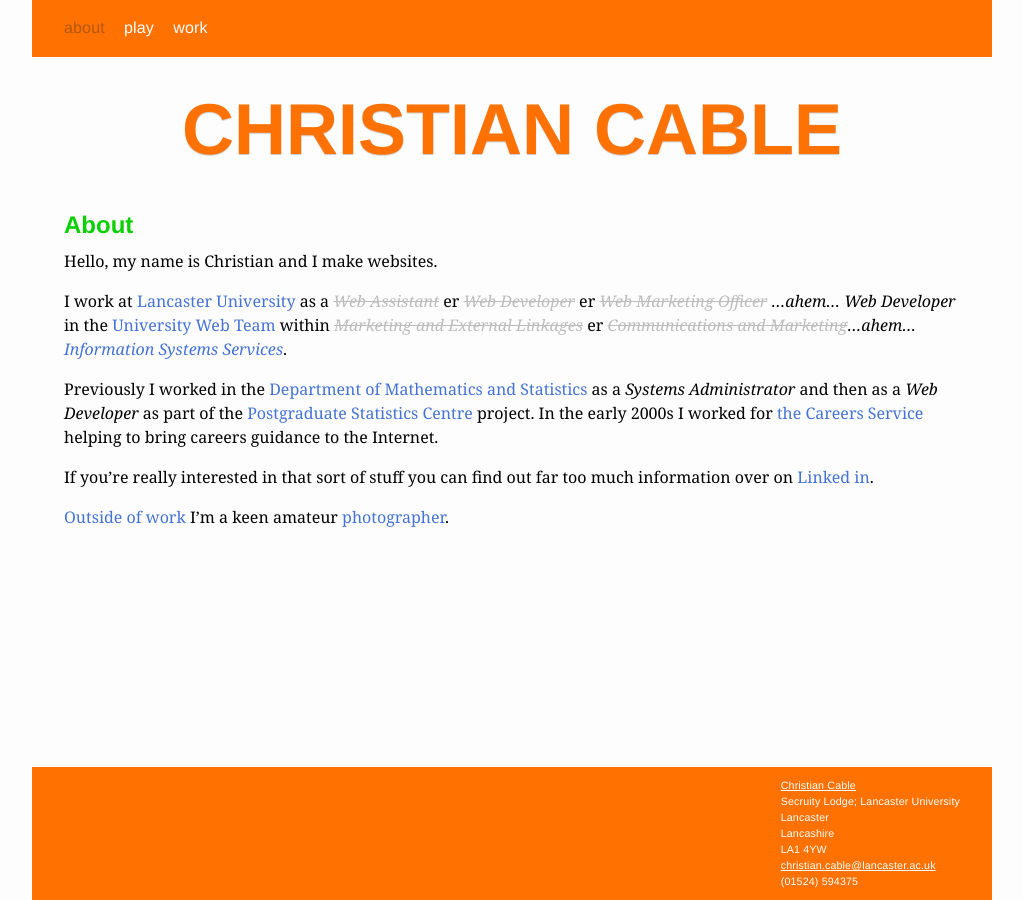
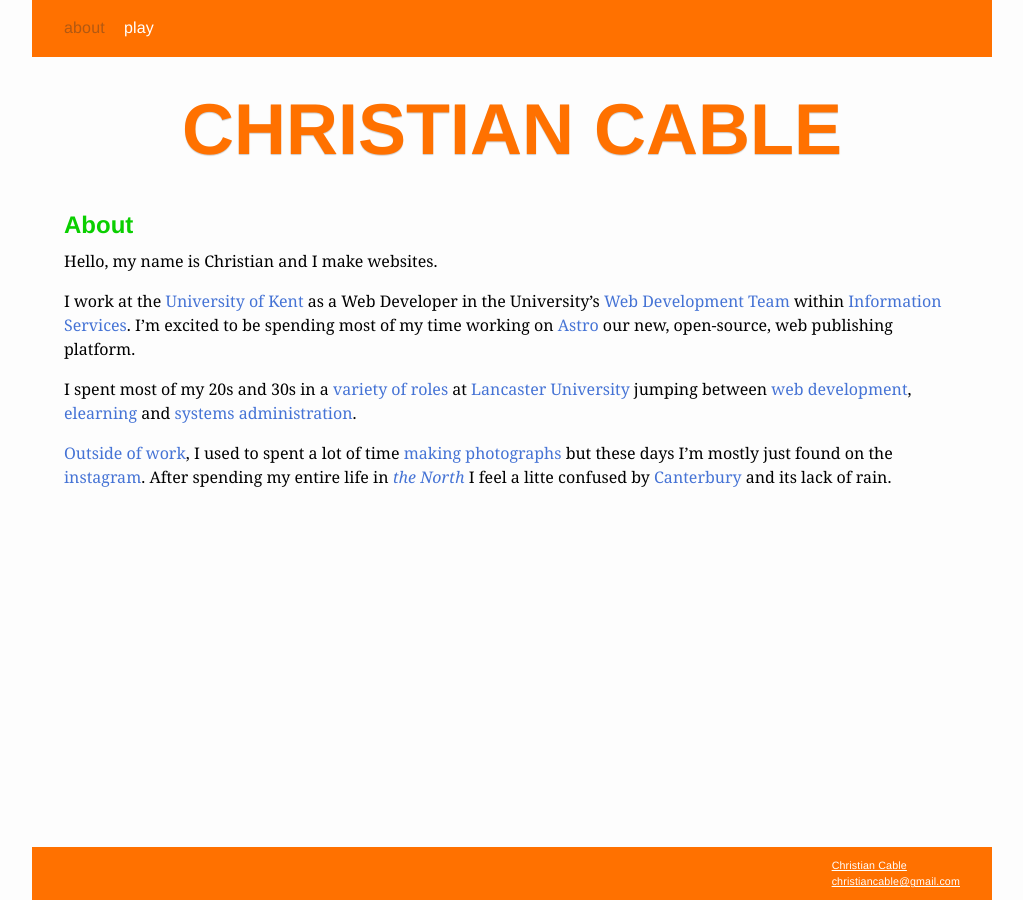
Before and after one commit to christiancable/christiancable.github.io, a Jekyll site: the page built from index.md, in a window 1280 px wide. Shown: the whole page, without its empty margins (128-1151 px from the left). Built offline with Jekyll 4.4.1, drawn with Linux system fonts in a browser that asks for light colours.

Commit message:
Updated for Kent

```diff
--- a/_includes/footer.html
+++ b/_includes/footer.html
@@ -1,15 +1,8 @@
 <div id="footer">
     <span id="contact">
         <span id="hcard-Christian-Cable" class="vcard">
-            <a class="url fn" href="http://www.lancs.ac.uk/~cable">Christian Cable</a>
-            <span class="adr">
-                <span class="street-address">Secruity Lodge; Lancaster University</span>
-                <span class="locality">Lancaster</span>
-                <span class="region">Lancashire</span>
-                <span class="postal-code">LA1 4YW</span>
-            </span>
-            <span class="email"><a href="mailto:christian.cable@lancaster.ac.uk">christian.cable@lancaster.ac.uk</a></span>
-            <span class="tel">(01524)  594375</span>
+            <a class="url fn" href="http://christiancable.co.uk">Christian Cable</a>
+            <span class="email"><a href="mailto:christiancable@gmail.com">christiancable@gmail.com</a></span>
         </span>
     </span>
 </div> <!-- footer -->
--- a/_includes/head.html
+++ b/_includes/head.html
@@ -1,5 +1,6 @@
 <head>
     <meta name="viewport" content="width=device-width, initial-scale=1.0, maximum-scale=1.0, minimum-scale=1.0">
+    <meta charset="utf-8">
     <title>{% if page.title %}{{ site.title }} : {{ page.shorttitle }}{% else %}{{ site.title }}{% endif %}</title>
     <meta name="description" content="{{ site.description }}">
     <link rel="canonical" href="{{ page.url | replace:'index.html','' | prepend: site.baseurl | prepend: site.url }}">
--- a/index.md
+++ b/index.md
@@ -9,20 +9,20 @@ menu: true
 
 Hello, my name is Christian and I make websites.
 
-I work at [Lancaster University][lancaster-university] as a <s>Web Assistant</s> er <s>Web Developer</s> er <s>Web Marketing Officer</s> _...ahem..._ _Web Developer_ in the [University Web Team][web-team] within <s>Marketing and External Linkages</s> er <s>Communications and Marketing</s>_...ahem..._ *[Information Systems Services][iss]*.
+I work at the [University of Kent][kent-univeristy] as a Web Developer in the University's [Web Development Team][web-team] within [Information Services][is]. I'm excited to be spending most of my time working on [Astro](https://github.com/unikent/astro) our new, open-source, web publishing platform.
 
-Previously I worked in the [Department of Mathematics and Statistics][maths] as a _Systems Administrator_ and then as a _Web Developer_ as part of the [Postgraduate Statistics Centre][psc] project. In the early 2000s I worked for [the Careers Service][careers] helping to bring careers guidance to the Internet.
+I spent most of my 20s and 30s in a [variety of roles][linked-in] at [Lancaster University][lancaster-university] jumping between [web development][iss], [elearning][careers] and [systems administration][maths].
 
-If you're really interested in that sort of stuff you can find out far too much information over on [Linked in][linked-in].
-
-[Outside of work](play) I'm a keen amateur [photographer][flickr].
+[Outside of work](play), I used to spent a lot of time [making photographs][flickr] but these days I'm mostly just found on the [instagram][instagram]. After spending my entire life in [_the North_](https://youtu.be/HwtSdJaPCSI) I feel a litte confused by [Canterbury](http://www.canterbury.co.uk/) and its lack of rain.
 
 
+[kent-univeristy]: https://www.kent.ac.uk/
+[is]:https://www.kent.ac.uk/is/
+[web-team]:https://blogs.kent.ac.uk/webdev/
+[linked-in]: http://uk.linkedin.com/in/christiancable/
 [lancaster-university]: http://www.lancaster.ac.uk
-[web-team]: http://www.lancaster.ac.uk/current-staff/communications-and-marketing/web-team/
 [iss]: http://www.lancaster.ac.uk/iss/about-us/
 [maths]: http://www.maths.lancs.ac.uk
-[psc]: http://www.maths.lancs.ac.uk/psc
 [careers]: http://careers.lancs.ac.uk
 [flickr]: http://www.flickr.com/photos/nexus_icon
-[linked-in]: http://uk.linkedin.com/in/christiancable/
+[instagram]:https://instagram.com/christiancable/
```
Also changed, not shown: work.md (deleted, +0 -18 lines).
